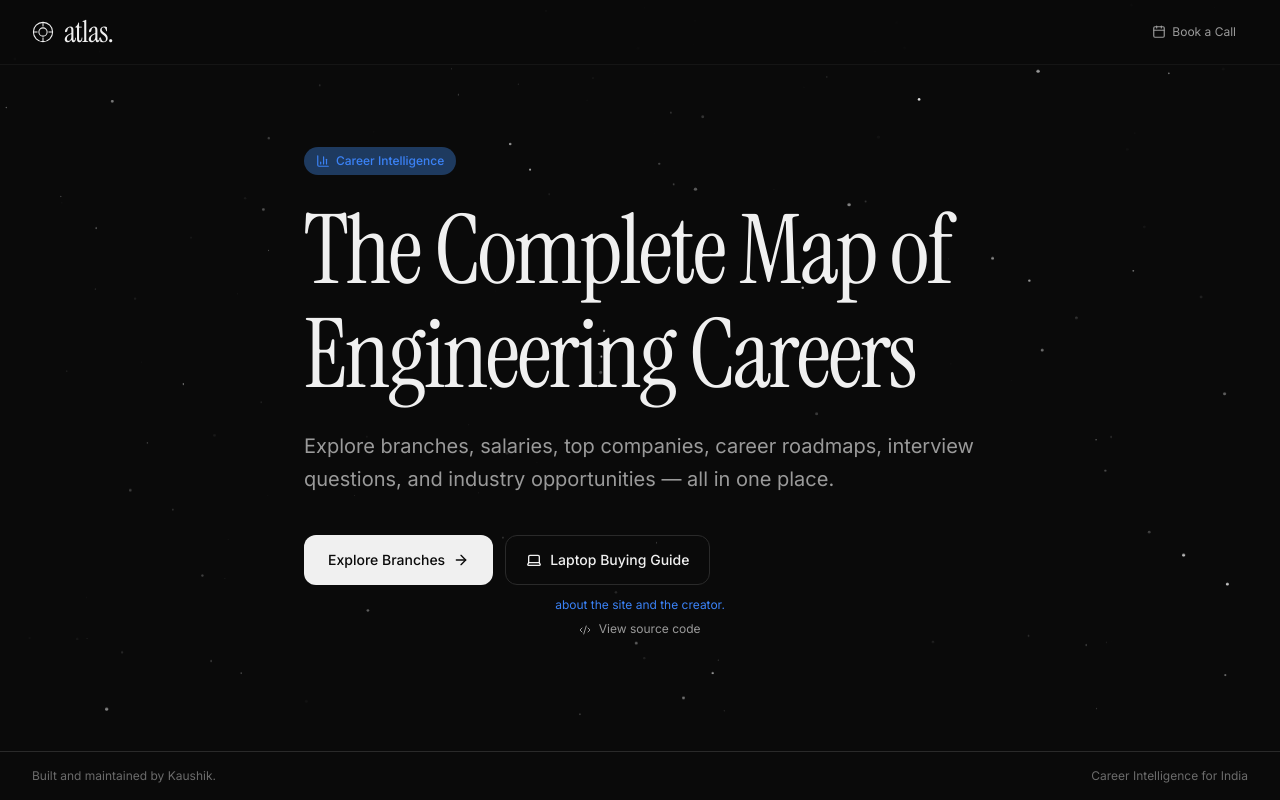
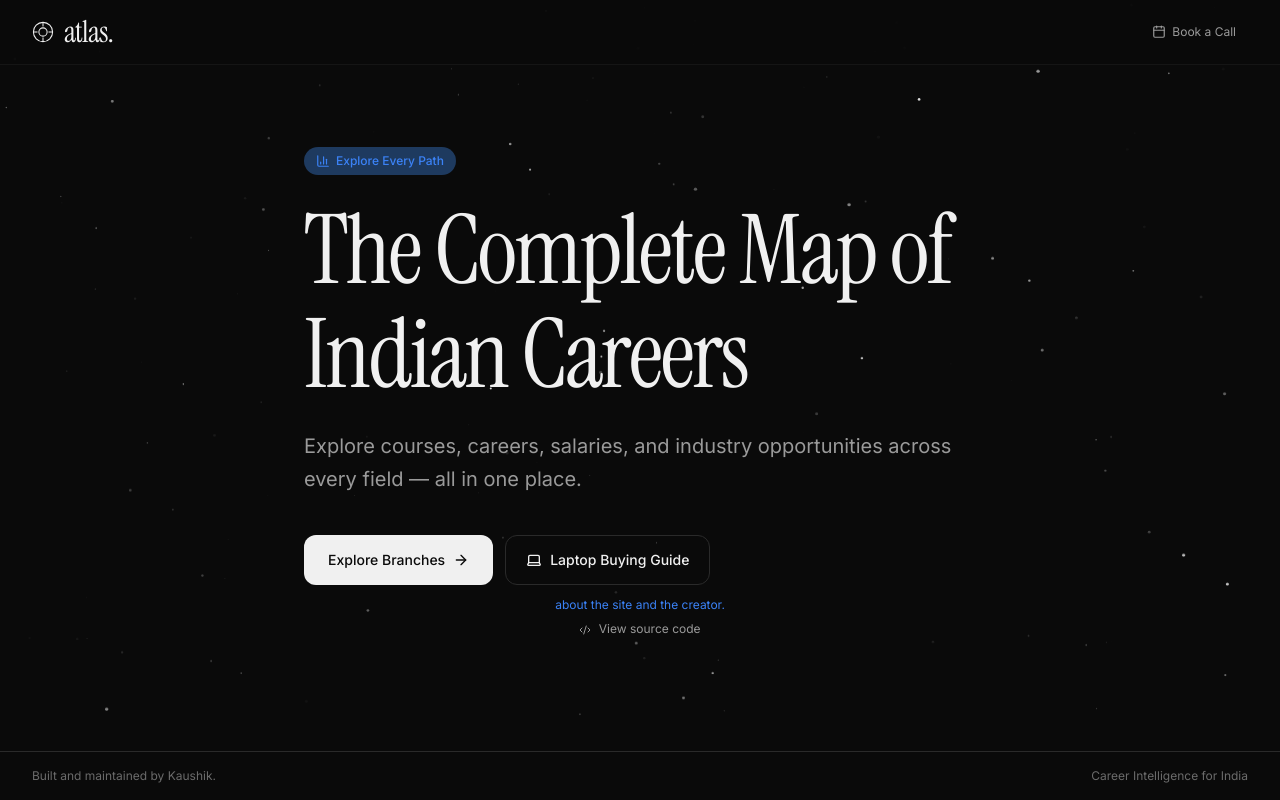
Before and after one commit to kaushikieeee/atlas, a React (Vite) app: page / in a window 1280 px wide. Built offline with nearby package versions, Linux system fonts and the light colour scheme.

Commit message:
hero: change engineering focus to general careers

```diff
--- a/src/components/Hero.tsx
+++ b/src/components/Hero.tsx
@@ -25,7 +25,7 @@ export default function Hero() {
           >
             <span className="inline-flex items-center gap-1.5 px-3 py-1.5 rounded-full bg-accent-light text-accent text-xs font-medium mb-6">
               <BarChart3 size="14" />
-              Career Intelligence
+              Explore Every Path
             </span>
           </motion.div>
 
@@ -36,7 +36,7 @@ export default function Hero() {
             transition={{ duration: 0.5, delay: 0.08, ease }}
           >
             The Complete Map of
-            <span className="block text-fg">Engineering Careers</span>
+            <span className="block text-fg">Indian Careers</span>
           </motion.h1>
 
           <motion.p
@@ -45,7 +45,7 @@ export default function Hero() {
             animate={{ opacity: 1, y: 0 }}
             transition={{ duration: 0.4, delay: 0.16, ease }}
           >
-            Explore branches, salaries, top companies, career roadmaps, interview questions, and industry opportunities — all in one place.
+            Explore courses, careers, salaries, and industry opportunities across every field — all in one place.
           </motion.p>
 
           <motion.div
```
